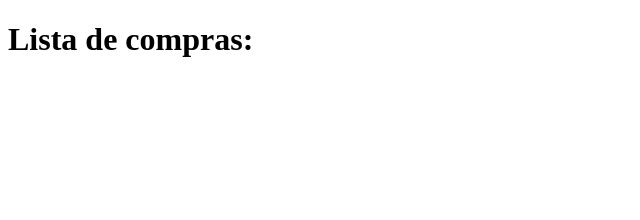
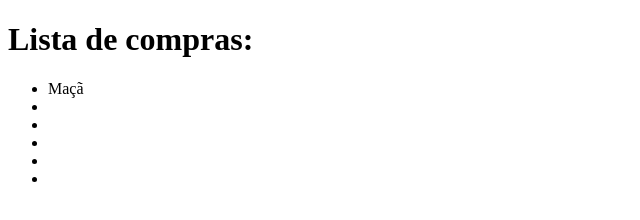
Before and after one commit to ViniGraeff/Trainee, a plain HTML site: page index.html in a window 1280 px wide. Shown: the full height of the page, 0-640 px from the left. Drawn offline with Linux system fonts and the light colour scheme.

Commit message:
Primeiro item

```diff
--- a/index.html
+++ b/index.html
@@ -6,5 +6,13 @@
 </head>
 <body>
 	<h1>Lista de compras:</h1>
+	<ul>
+		<li>Maçã</li>
+		<li></li>
+		<li></li>
+		<li></li>
+		<li></li>
+		<li></li>
+	</ul>
 </body>
 </html>
```
